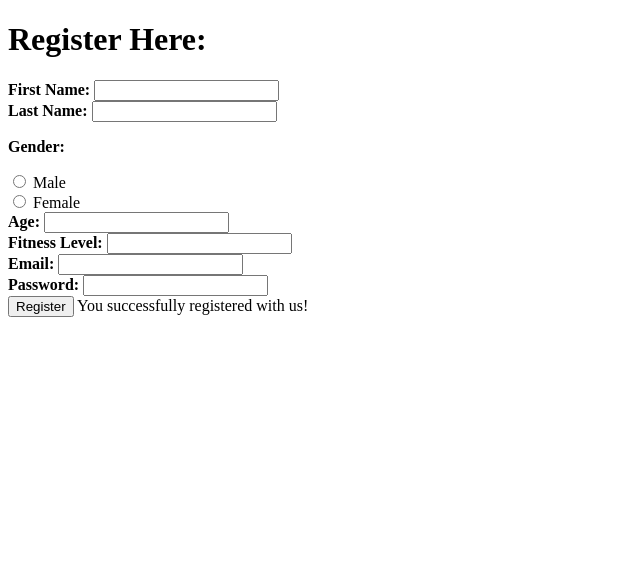
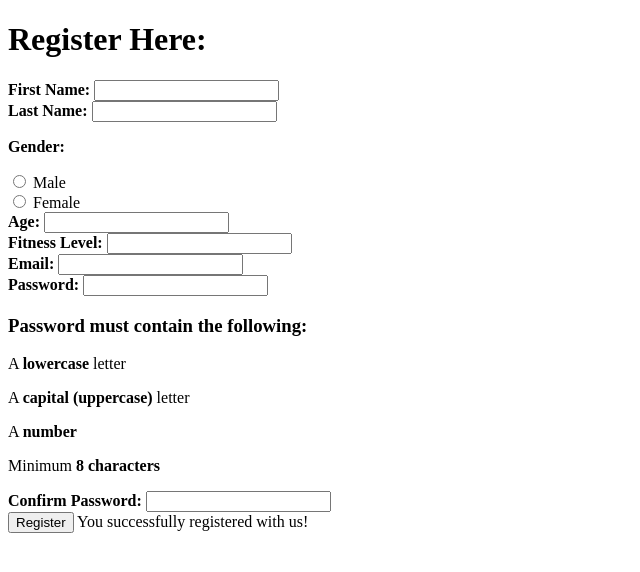
Before and after one commit to dboichuk/ActivityTracker, a PHP site: page /views/register.html in a window 1280 px wide. Shown: the part 34-606 px from the top of the page, without its empty margins (0-640 px from the left). Run offline with PHP 8.4, Linux system fonts and the light colour scheme.

Commit message:
Added validation w/ bugs

```diff
--- a/js/JavaScript.js
+++ b/js/JavaScript.js
@@ -1,3 +1,61 @@
 $(document).ready( function () {
     $('#datatable').DataTable();
 } );
+
+var myInput = document.getElementById("psw");
+var letter = document.getElementById("letter");
+var capital = document.getElementById("capital");
+var number = document.getElementById("number");
+var length = document.getElementById("length");
+
+// When the user clicks on the password field, show the message box
+myInput.onfocus = function() {
+    document.getElementById("message").style.display = "block";
+}
+
+// When the user clicks outside of the password field, hide the message box
+myInput.onblur = function() {
+    document.getElementById("message").style.display = "none";
+}
+
+// When the user starts to type something inside the password field
+myInput.onkeyup = function() {
+    // Validate lowercase letters
+    var lowerCaseLetters = /[a-z]/g;
+    if(myInput.value.match(lowerCaseLetters)) {
+        letter.classList.remove("invalid");
+        letter.classList.add("valid");
+    } else {
+        letter.classList.remove("valid");
+        letter.classList.add("invalid");
+    }
+
+    // Validate capital letters
+    var upperCaseLetters = /[A-Z]/g;
+    if(myInput.value.match(upperCaseLetters)) {
+        capital.classList.remove("invalid");
+        capital.classList.add("valid");
+    } else {
+        capital.classList.remove("valid");
+        capital.classList.add("invalid");
+    }
+
+    // Validate numbers
+    var numbers = /[0-9]/g;
+    if(myInput.value.match(numbers)) {
+        number.classList.remove("invalid");
+        number.classList.add("valid");
+    } else {
+        number.classList.remove("valid");
+        number.classList.add("invalid");
+    }
+
+    // Validate length
+    if(myInput.value.length >= 8) {
+        length.classList.remove("invalid");
+        length.classList.add("valid");
+    } else {
+        length.classList.remove("valid");
+        length.classList.add("invalid");
+    }
+}
--- a/views/fishing.html
+++ b/views/fishing.html
@@ -38,7 +38,7 @@
                     </div>
 
                     <div class="form-group">
-                        <label for="distanceFromParking"><strong>Distance from Parking Spot</strong></label>
+                        <label for="distanceFromParking"><strong>Distance from Parking Spot (in miles)</strong></label>
                         <input class="form-control" type="text" name="distanceFromParking" id="distanceFromParking">
                     </div>
 
@@ -127,7 +127,7 @@
             <div class="row">
                 <div class="col-12">
                     <div class="text-right">
-                        <button type="submit" class="btn btn-primary">Record</button>
+                        <button type="submit" class="btn btn-success">Record</button>
                     </div>
                 </div>
             </div>
--- a/views/hike.html
+++ b/views/hike.html
@@ -72,12 +72,12 @@
                     </div>
 
                     <div class="form-group">
-                        <label for="length"><strong>Length of Hike</strong></label>
+                        <label for="length"><strong>Length of Hike (in miles)</strong></label>
                         <input class="form-control" type="text" name="length" id="length">
                     </div>
 
                     <div class="form-group">
-                        <label for="elevationChange"><strong>Elevation Change</strong></label>
+                        <label for="elevationChange"><strong>Elevation Change (in feet)</strong></label>
                         <input class="form-control" type="text" name="elevationChange" id="elevationChange">
                     </div>
 
@@ -120,7 +120,7 @@
             <div class="row">
                 <div class="col-12">
                     <div class="text-right">
-                        <button type="submit" class="btn btn-primary">Record</button>
+                        <button type="submit" class="btn btn-success">Record</button>
                     </div>
                 </div>
             </div>
--- a/views/login.html
+++ b/views/login.html
@@ -35,7 +35,7 @@
                 </div>
 
                 <button class="btn btn-success col-12 col-sm-5 m-0 mr-auto" type="submit" name="login">Login</button>
-                <button class="btn btn-primary col-12 col-sm-5 m-0 mt-2 m-sm-0 ml-auto" type="submit" name="register" id="register">Register</button>
+                <button class="btn btn-success col-12 col-sm-5 m-0 mt-2 m-sm-0 ml-auto" type="submit" name="register" id="register">Register</button>
 
             </form>
          </div>
--- a/views/profile.html
+++ b/views/profile.html
@@ -12,10 +12,10 @@
                 <a class="nav-link py-3 px-0 px-lg-3 rounded  text-white" href="#" >Menu</a>
             </li>
             <li class="nav-item">
-                <a href="hike" class="btn btn-primary btn-lg active nav-link py-3 px-0 px-lg-3 ml-3" role="button" aria-pressed="true">Add Hike</a>
+                <a href="hike" class="btn btn-success btn-lg active nav-link py-3 px-0 px-lg-3 ml-3" role="button" aria-pressed="true">Add Hike</a>
             </li>
             <li class="nav-item">
-                <a href="fishing" class="btn btn-primary btn-lg active nav-link py-3 px-0 px-lg-3 ml-3" role="button" aria-pressed="true">Add Fishing Trip</a>
+                <a href="fishing" class="btn btn-success btn-lg active nav-link py-3 px-0 px-lg-3 ml-3" role="button" aria-pressed="true">Add Fishing Trip</a>
             </li>
         </ul>
         <ul class="nav navbar-nav navbar-right">
--- a/views/register.html
+++ b/views/register.html
@@ -22,11 +22,11 @@
     <form method="post" action="#">
         <div class="form-group">
             <label for="fname"><strong>First Name:</strong></label>
-            <input type="text" class="form-control" id="fname" name="fname">
+            <input type="text" class="form-control" id="fname" name="fname" required>
         </div>
         <div class="form-group">
             <label for="fname"><strong>Last Name:</strong></label>
-            <input type="text" class="form-control" id="lname" name="lname">
+            <input type="text" class="form-control" id="lname" name="lname" required>
         </div>
         <p><strong>Gender:</strong></p>
         <div class="form-check form-check-inline">
@@ -38,7 +38,7 @@
         </div>
         <div class="form-group">
             <label for="age"><strong>Age:</strong></label>
-            <input type="text" class="form-control" id="age" name="age">
+            <input type="text" class="form-control" id="age" name="age" required>
         </div>
         <div class="form-group">
             <label for="level"><strong>Fitness Level:</strong></label>
@@ -46,27 +46,38 @@
         </div>
         <div class="form-group">
             <label for="email"><strong>Email:</strong></label>
-            <input type="text" class="form-control" id="email" name="email">
+            <input type="email" class="form-control" id="email" name="email" required>
         </div>
         <div class="form-group">
             <label for="password"><strong>Password:</strong></label>
-            <input type="password" class="form-control" id="password" name="password">
+            <input type="password" id="password" name="password" class="form-control"
+                   pattern="(?=.*\d)(?=.*[a-z])(?=.*[A-Z]).{8,}"
+                   title="Must contain at least one number and one uppercase and lowercase letter,
+               and at least 8 or more characters" required>
+
+            <div id="message">
+                <h3>Password must contain the following:</h3>
+                <p id="letter" class="invalid">A <b>lowercase</b> letter</p>
+                <p id="capital" class="invalid">A <b>capital (uppercase)</b> letter</p>
+                <p id="number" class="invalid">A <b>number</b></p>
+                <p id="length" class="invalid">Minimum <b>8 characters</b></p>
+            </div>
+        </div>
+
+        <div class="form-group">
+            <label for="cpassword"><strong>Confirm Password:</strong></label>
+            <input type="password" class="form-control" id="cpassword" name="cpassword">
         </div>
 
 
-        <button type="submit" class="btn btn-primary">Register</button>
+        <button type="submit" class="btn btn-success">Register</button>
         <span>
             <check if="{{isset(@registered)}}">You successfully registered with us! </check>
         </span>
     </form>
+</div>
 
-
-
-
-
-
-
-</div>
+<script src="js/JavaScript.js"></script>
 
 <include href="includes/footer.htm"></include>
 </body>
--- a/views/viewFishing.html
+++ b/views/viewFishing.html
@@ -27,7 +27,7 @@
 
     </table>
 
-    <a href="profile" class="btn btn-primary btn-lg active" role="button" aria-pressed="true">Profile Page</a>
+    <a href="profile" class="btn btn-success btn-lg active" role="button" aria-pressed="true">Profile Page</a>
 
 
 
--- a/views/viewHiking.html
+++ b/views/viewHiking.html
@@ -27,7 +27,7 @@
 
     </table>
 
-    <a href="profile" class="btn btn-primary btn-lg active" role="button" aria-pressed="true">Profile Page</a>
+    <a href="profile" class="btn btn-success btn-lg active" role="button" aria-pressed="true">Profile Page</a>
 
 
 
```
Also changed, not shown: classes/profile.php (+19 -20 lines), index.php (+16 -11 lines), model/validate.php (added, +72 -0 lines), styles/styles.css (+43 -6 lines).
